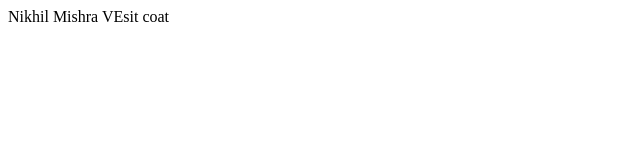
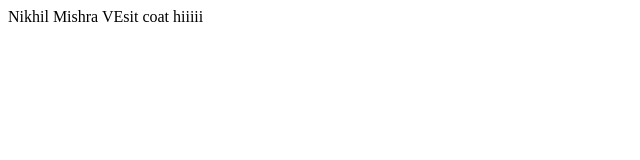
Before and after one commit to NIKHIL-MISHRA-COAT/vesit-pract, a plain HTML site: page index.html in a window 1280 px wide. Shown: the full height of the page, 0-640 px from the left. Drawn offline with Linux system fonts and the light colour scheme.

Commit message:
from nikhil  2

```diff
--- a/index.html
+++ b/index.html
@@ -9,5 +9,6 @@
     Nikhil Mishra
     VEsit
     coat
+    hiiiii
 </body>
 </html>
```
